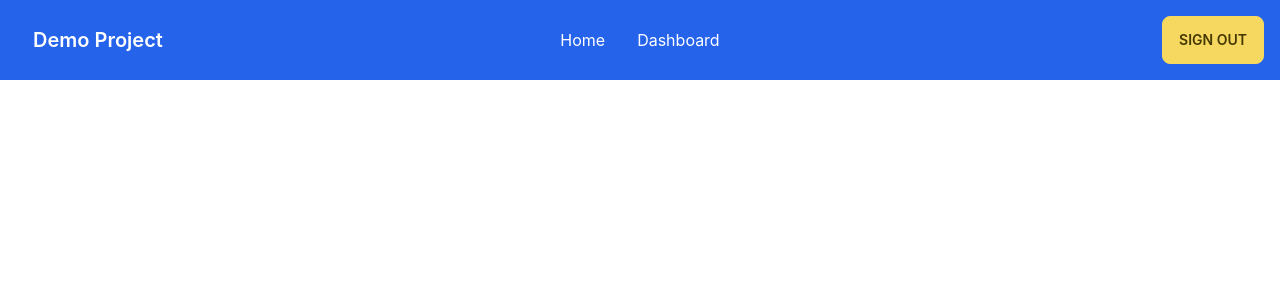
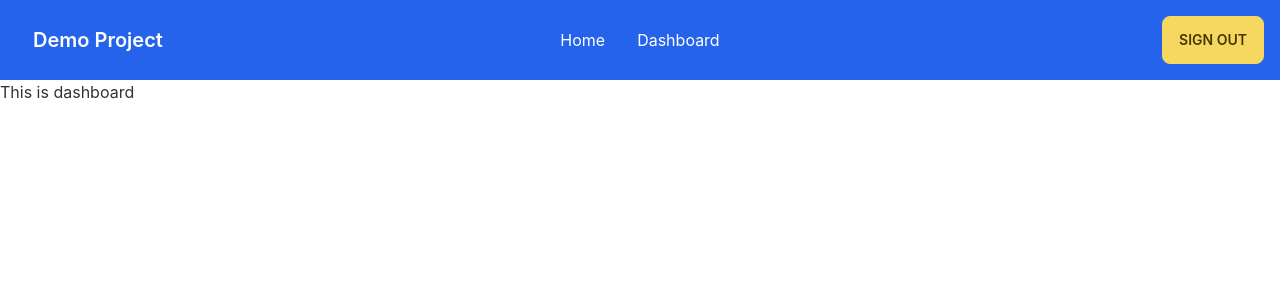
Before and after one commit to rakibulmd/demo-assessment-project, a React (Create React App) app: page /dashboard in a window 1280 px wide. Shown: the top 300 px of the page. Built offline with nearby package versions, Linux system fonts and the light colour scheme; no server answers; sample sign-in values are in the browser's storage.

Commit message:
Added: Dashboard component and dashboard protected route

```diff
--- a/src/App.js
+++ b/src/App.js
@@ -1,7 +1,9 @@
 import { Route, Routes } from "react-router-dom";
 import "./App.css";
+import Dashboard from "./Pages/Dashboard/Dashboard";
 import Home from "./Pages/Home/Home";
 import Login from "./Pages/Login/Login";
+import RequireAuth from "./Pages/Login/RequireAuth";
 import Header from "./Shared/Header/Header";
 
 function App() {
@@ -12,6 +14,14 @@ function App() {
                 <Route path="/" element={<Home></Home>}></Route>
                 <Route path="/home" element={<Home></Home>}></Route>
                 <Route path="/login" element={<Login></Login>}></Route>
+                <Route
+                    path="/dashboard"
+                    element={
+                        <RequireAuth>
+                            <Dashboard></Dashboard>
+                        </RequireAuth>
+                    }
+                ></Route>
             </Routes>
         </div>
     );
--- /dev/null
+++ b/src/Pages/Dashboard/Dashboard.js
@@ -0,0 +1,11 @@
+import React from "react";
+
+const Dashboard = () => {
+    return (
+        <div>
+            <h2>This is dashboard</h2>
+        </div>
+    );
+};
+
+export default Dashboard;
--- a/src/Shared/Header/Header.js
+++ b/src/Shared/Header/Header.js
@@ -13,7 +13,7 @@ const Header = () => {
             </li>
 
             <li>
-                <Link to="/">Dashboard</Link>
+                <Link to="/dashboard">Dashboard</Link>
             </li>
         </>
     );
```
